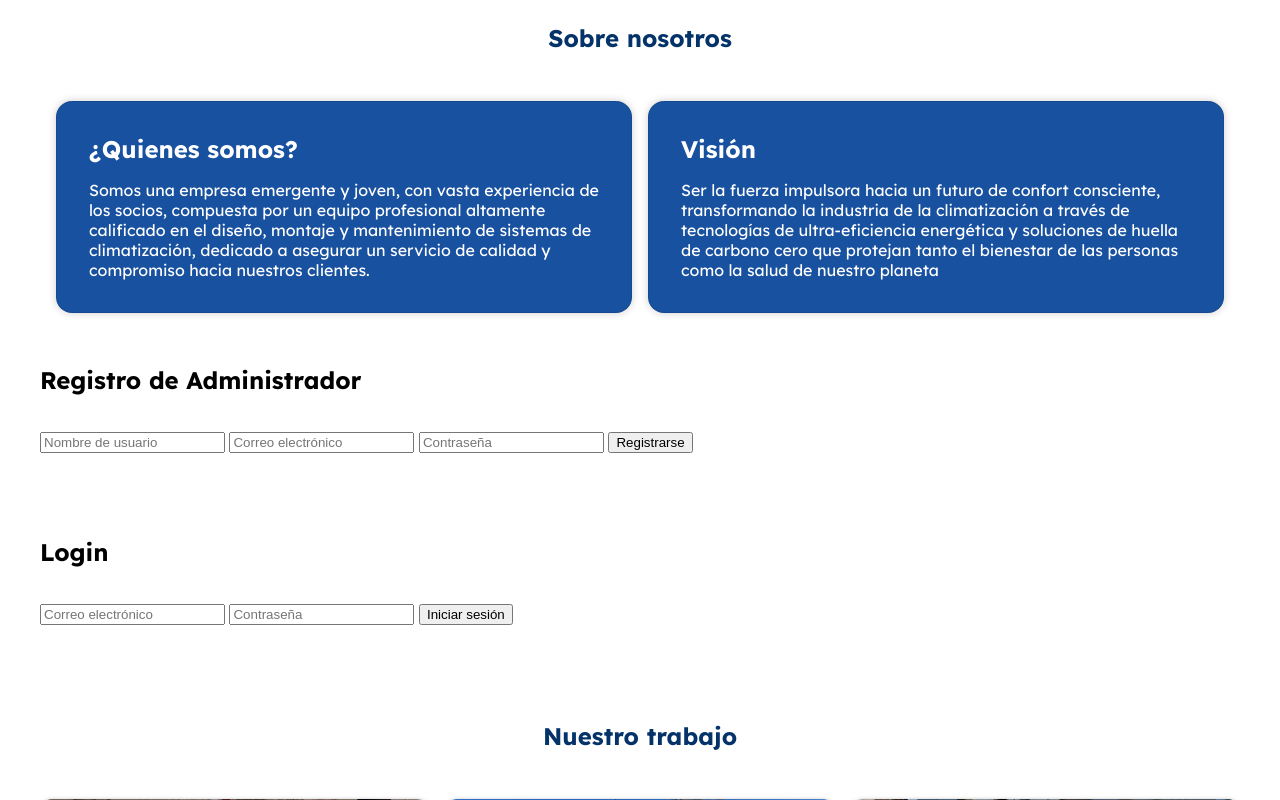
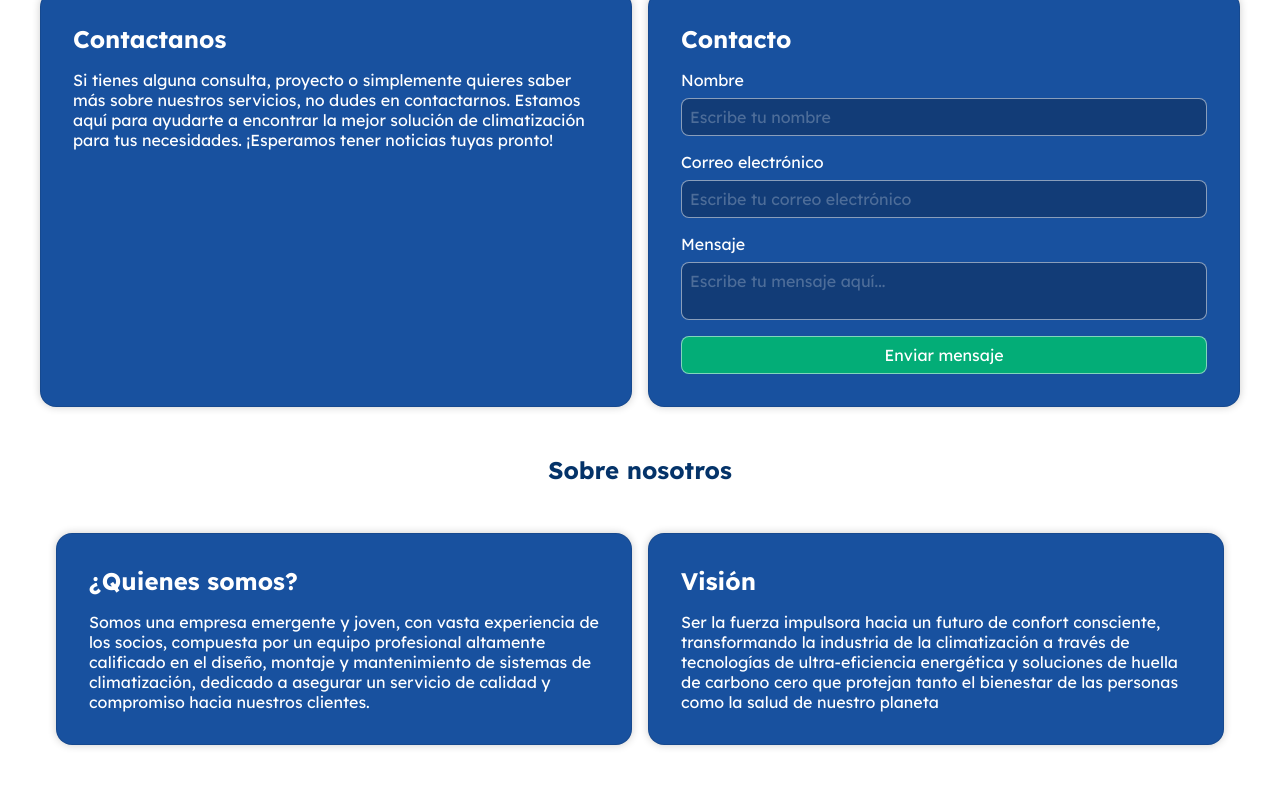
Before and after one commit to KarlGudsoon/sysclima-web, a PHP site: page / in a window 1280 px wide. Shown: the part 703-1503 px from the top of the page. Run offline with PHP 8.4, Linux system fonts and the light colour scheme.

Commit message:
cambios varios

```diff
--- a/public/app.js
+++ b/public/app.js
@@ -1,49 +1,3 @@
-document
-  .getElementById("register-form")
-  .addEventListener("submit", async (e) => {
-    e.preventDefault(); // evita que recargue la página
-
-    const username = document.getElementById("username").value;
-    const email = document.getElementById("email").value;
-    const password = document.getElementById("password").value;
-
-    const response = await fetch("/api/auth/register", {
-      method: "POST",
-      headers: { "Content-Type": "application/json" },
-      body: JSON.stringify({ username, email, password }),
-    });
-
-    const data = await response.json();
-
-    document.getElementById("mensaje").textContent = data.message;
-  });
-
-document.getElementById("login-form").addEventListener("submit", async (e) => {
-  e.preventDefault();
-
-  const email = document.getElementById("login-email").value;
-  const password = document.getElementById("login-password").value;
-
-  const response = await fetch("/api/auth/login", {
-    method: "POST",
-    headers: { "Content-Type": "application/json" },
-    body: JSON.stringify({ email, password }),
-  });
-
-  const data = await response.json();
-
-  if (response.ok) {
-    // Login exitoso — guardas el token y redirigues
-    localStorage.setItem("token", data.token);
-    window.location.href = "/dashboard"; // la página protegida
-  } else {
-    // Login fallido — muestras el error
-    document.getElementById("mensaje-login").textContent = data.message;
-  }
-
-  document.getElementById("mensaje-login").textContent = data.message;
-});
-
 document
   .getElementById("contact-form")
   .addEventListener("submit", async (e) => {
@@ -60,5 +14,22 @@ document
     });
 
     const data = await response.json();
-    document.getElementById("mensaje-contacto").textContent = data.message;
+
+    if (response.ok) {
+      mostrarMensaje(data.message, "exito");
+      document.getElementById("contact-form").reset();
+    } else {
+      mostrarMensaje(data.message, "error");
+    }
   });
+
+function mostrarMensaje(mensaje, tipo) {
+  const mensajeElement = document.getElementById("mensaje");
+  mensajeElement.textContent = mensaje;
+  mensajeElement.classList.add("mostrar");
+  mensajeElement.classList.add(tipo);
+  setTimeout(() => {
+    mensajeElement.classList.remove("mostrar");
+    mensajeElement.classList.remove(tipo);
+  }, 2000);
+}
--- a/public/css/index.css
+++ b/public/css/index.css
@@ -15,6 +15,93 @@
 html {
   scroll-behavior: smooth;
   scroll-padding-top: 50px;
+}
+
+#mensaje {
+  background-color: transparent;
+  outline: 1px solid transparent;
+  backdrop-filter: blur(5px);
+  padding: 0.5rem 1rem;
+  border-radius: 1rem;
+  color: white;
+  font-family: Lexend, sans-serif;
+  margin-top: 0.5rem;
+  pointer-events: none;
+  opacity: 0;
+  transition: 0.2s ease;
+  position: fixed;
+  top: 75px;
+  z-index: 999999;
+  left: 50%;
+  transform: translateX(-50%);
+}
+
+#mensaje.mostrar {
+  opacity: 1;
+}
+
+a {
+  text-decoration: none;
+  color: inherit;
+}
+
+#mensaje.exito {
+  background-color: rgba(3, 173, 119, 0.781);
+  outline: 1px solid rgb(3, 173, 119);
+}
+
+#mensaje.error {
+  background-color: rgba(168, 15, 15, 0.651);
+  outline: 1px solid rgb(201, 18, 18);
+}
+
+input[type="text"],
+input[type="email"],
+textarea {
+  padding: 0.5rem;
+  font-size: 1rem;
+  background-color: rgba(0, 0, 0, 0.25);
+  color: white;
+  font-family: Lexend, sans-serif;
+  border: 1px solid rgba(255, 255, 255, 0.5);
+  border-radius: 0.5rem;
+}
+
+#contact-form {
+  display: flex;
+  flex-direction: column;
+  gap: 1rem;
+}
+
+#contact-form button {
+  padding: 0.5rem;
+  font-size: 1rem;
+  background-color: #03ad77;
+  color: white;
+  font-family: Lexend, sans-serif;
+  border: 1px solid rgba(255, 255, 255, 0.5);
+  border-radius: 0.5rem;
+  cursor: pointer;
+}
+
+#contact-form button:hover {
+  background-color: #03ad77cc;
+}
+
+.campo {
+  display: flex;
+  flex-direction: column;
+  gap: 0.5rem;
+}
+
+textarea {
+  resize: none;
+}
+
+input[type="text"]::placeholder,
+input[type="email"]::placeholder,
+textarea::placeholder {
+  color: rgba(255, 255, 255, 0.25);
 }
 
 body {
@@ -36,17 +123,6 @@ nav {
   justify-content: space-between;
   flex-wrap: wrap;
   top: 0;
-}
-
-a {
-  text-decoration: none;
-  color: var(--secondary);
-  padding: 0.5rem 1rem;
-  border-radius: 0.5rem;
-}
-
-a:hover {
-  background-color: rgba(0, 0, 0, 0.05);
 }
 
 nav ul {
@@ -83,6 +159,7 @@ nav ul {
   font-size: 1rem;
   font-family: Lexend;
   font-weight: 600;
+  text-decoration: none;
   padding: 0.5rem 1rem;
   border-radius: 1rem;
   border: 0;
@@ -241,7 +318,14 @@ footer {
 }
 
 footer a {
-  color: white;
+  text-decoration: none;
+  color: var(--secondary);
+  padding: 0.5rem 1rem;
+  border-radius: 0.5rem;
+}
+
+footer a:hover {
+  background-color: rgba(255, 255, 255, 0.25);
 }
 
 .contenedor-footer {
--- a/public/index.html
+++ b/public/index.html
@@ -21,11 +21,12 @@
           <li><a href="#trabajos">Trabajos</a></li>
         </ul>
         <div class="boton-nav">
-          <button class="boton-contacto">Contactar</button>
+          <a class="boton-contacto" href="/auth">Ingresar</a>
         </div>
       </nav>
     </header>
     <main>
+      <p id="mensaje"></p>
       <section class="hero-principal" id="inicio">
         <video src="assets/video/hit.mp4" autoplay muted loop></video>
         <div class="logo-hero">
@@ -41,6 +42,46 @@
           <div>
             <button class="boton-contacto" id="btnMensaje">Mensajes</button>
           </div>
+        </div>
+      </section>
+      <section class="contenedor-1">
+        <div class="contenedor-informacion">
+          <h2>Contactanos</h2>
+          <p>
+            Si tienes alguna consulta, proyecto o simplemente quieres saber más
+            sobre nuestros servicios, no dudes en contactarnos. Estamos aquí
+            para ayudarte a encontrar la mejor solución de climatización para
+            tus necesidades. ¡Esperamos tener noticias tuyas pronto!
+          </p>
+        </div>
+        <div class="contenedor-informacion flex">
+          <h2>Contacto</h2>
+          <form id="contact-form">
+            <div class="campo">
+              <label for="contact-nombre">Nombre</label>
+              <input
+                type="text"
+                id="contact-nombre"
+                placeholder="Escribe tu nombre"
+              />
+            </div>
+            <div class="campo">
+              <label for="contact-email">Correo electrónico</label>
+              <input
+                type="email"
+                id="contact-email"
+                placeholder="Escribe tu correo electrónico"
+              />
+            </div>
+            <div class="campo">
+              <label for="contact-mensaje">Mensaje</label>
+              <textarea
+                id="contact-mensaje"
+                placeholder="Escribe tu mensaje aquí..."
+              ></textarea>
+            </div>
+            <button type="submit">Enviar mensaje</button>
+          </form>
         </div>
       </section>
       <section class="contenedor-2" id="nosotros">
@@ -67,29 +108,6 @@
             </p>
           </div>
         </div>
-      </section>
-      <section class="contenedor-2">
-        <h2>Registro de Administrador</h2>
-        <form id="register-form">
-          <input type="text" id="username" placeholder="Nombre de usuario" />
-          <input type="email" id="email" placeholder="Correo electrónico" />
-          <input type="password" id="password" placeholder="Contraseña" />
-          <button type="submit">Registrarse</button>
-        </form>
-        <p id="mensaje"></p>
-
-        <h2>Login</h2>
-        <form id="login-form">
-          <input
-            type="email"
-            id="login-email"
-            placeholder="Correo electrónico"
-          />
-          <input type="password" id="login-password" placeholder="Contraseña" />
-          <button type="submit">Iniciar sesión</button>
-        </form>
-
-        <p id="mensaje-login"></p>
       </section>
       <section class="contenedor-2" id="trabajos">
         <h1>Nuestro trabajo</h1>
@@ -136,27 +154,6 @@
           <div class="galeria-img">
             <img src="assets/img/trabajos/14.jpg" alt="Trabajo 9" />
           </div>
-        </div>
-      </section>
-      <section class="contenedor-1">
-        <div class="contenedor-informacion">
-          <h2>Contactanos</h2>
-          <p>
-            Si tienes alguna consulta, proyecto o simplemente quieres saber más
-            sobre nuestros servicios, no dudes en contactarnos. Estamos aquí
-            para ayudarte a encontrar la mejor solución de climatización para
-            tus necesidades. ¡Esperamos tener noticias tuyas pronto!
-          </p>
-        </div>
-        <div class="contenedor-informacion flex">
-          <h2>Contacto</h2>
-          <form id="contact-form">
-            <input type="text" id="contact-nombre" placeholder="Tu nombre" />
-            <input type="email" id="contact-email" placeholder="Tu correo" />
-            <textarea id="contact-mensaje" placeholder="Tu mensaje"></textarea>
-            <button type="submit">Enviar mensaje</button>
-          </form>
-          <p id="mensaje-contacto"></p>
         </div>
       </section>
     </main>
```
Also changed, not shown: public/auth/auth.css (added, +102 -0 lines), public/auth/auth.js (added, +56 -0 lines), public/auth/index.html (added, +61 -0 lines), public/dashboard/dashboard.css (added, +85 -0 lines), public/dashboard/dashboard.js (+54 -15 lines), public/dashboard/index.html (+15 -11 lines), routes/auth.js (+20 -4 lines), routes/contact.js (+47 -2 lines), server.js (+7 -0 lines).
